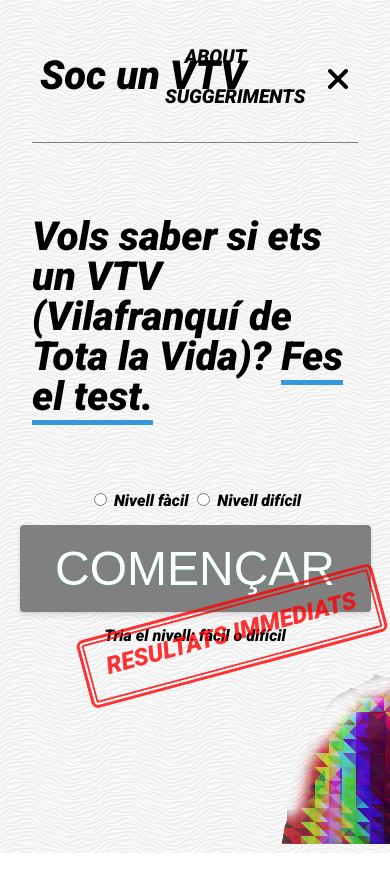
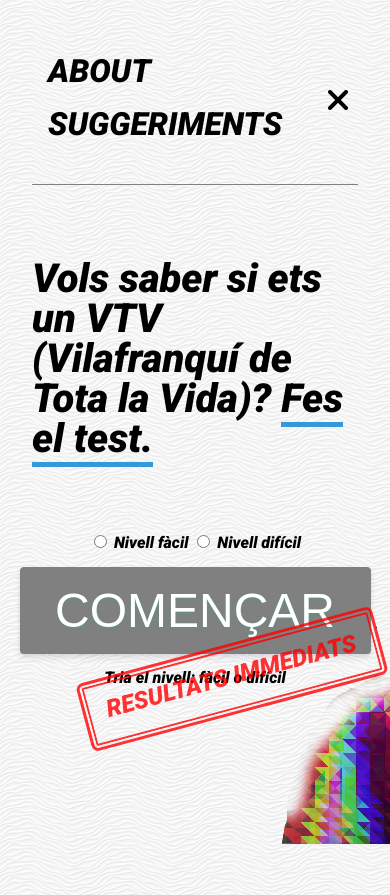
Before and after one commit to petrussola/vtv-frontend, a plain HTML site: page index.html in a window 390 px wide. Both pictures are taken after a click on the element 336 px from the left and 78 px from the top of the page. Before the commit the page ends 853 px from the top, so only its background shows below. Drawn offline with Linux system fonts and the light colour scheme; files whose address does not match are found by name.

Commit message:
Make content to the left of burguer icon dynamic based on what has been clicked

```diff
--- a/script.js
+++ b/script.js
@@ -4,6 +4,7 @@ const page = document.querySelectorAll('.page');
 const icon = document.getElementById('icon');
 const burguer = document.getElementById('burguer');
 const close = document.getElementById('close');
+const navbar = document.getElementById('navbar');
 
 // const suggeriments = document.getElementById('suggeriments-page');
 const content = document.getElementById('content');
@@ -299,7 +300,15 @@ title.addEventListener('click', () => {
 	displayInitialQuestion();
 });
 
-icon.addEventListener('click', () => {
+icon.addEventListener('click', (e) => {
+	if (e.target.id === 'burguer') {
+		navbar.setAttribute(
+			'style',
+			'display: flex; flex-direction: column; align-items: flex-start;'
+		);
+	} else {
+		navbar.style.display = 'none';
+	}
 	burguer.classList.toggle('show');
 	close.classList.toggle('show');
 	title.classList.toggle('show');
--- a/style.css
+++ b/style.css
@@ -176,6 +176,10 @@ header {
 #suggeriments-page,
 #title {
 	cursor: pointer;
+}
+
+#title.show {
+	display: none;
 }
 
 #navbar {
@@ -435,14 +439,14 @@ a {
 
 @media (max-width: 500px) {
 	header {
-		/* background-color: red; */
-		min-height: 15vh;
+		min-height: 20vh;
 	}
 	#navbar {
-		clear: both;
-		position: fixed;
-		/* top: 10vh; */
-		transform: translateX(100%);
+		display: none;
+		min-width: 50%;
+	}
+	#navbar li {
+		font-size: 2rem;
 	}
 	#toggle {
 		display: block;
```
